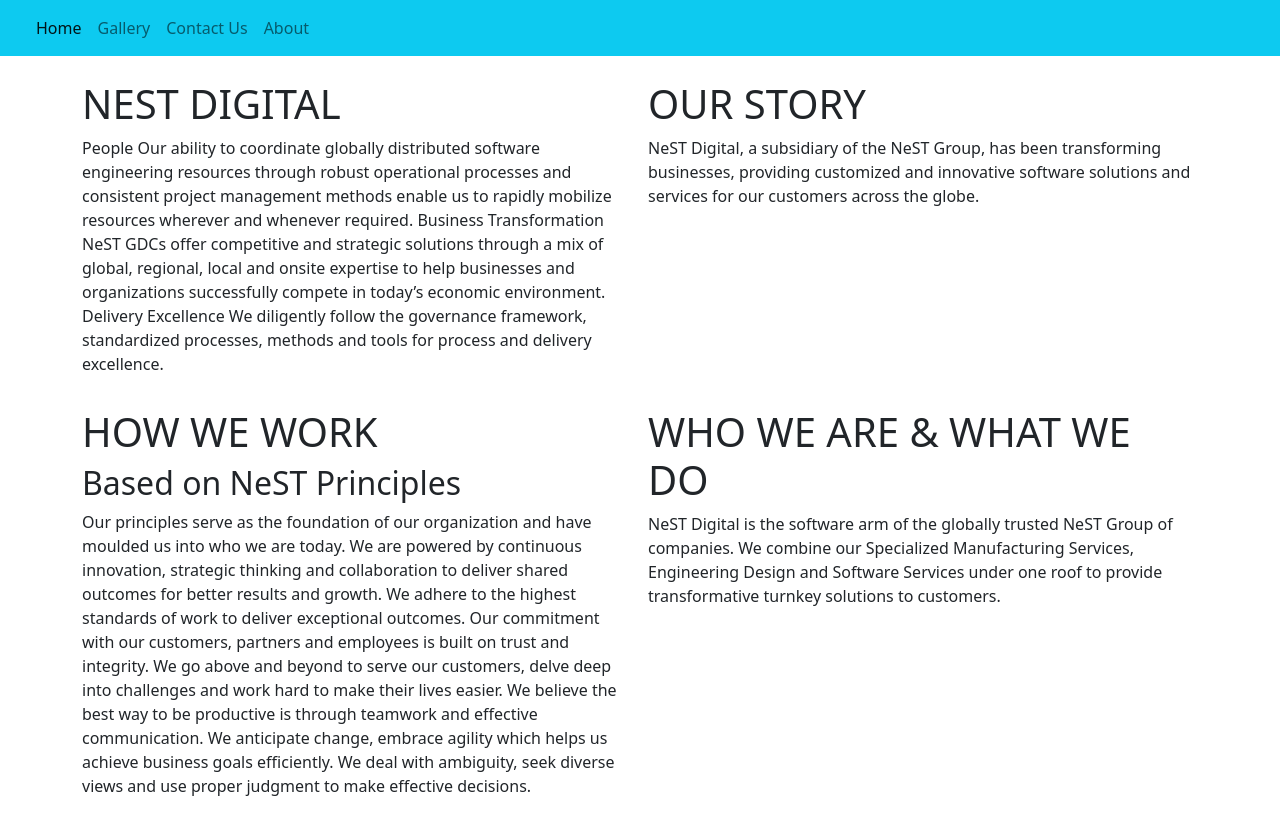
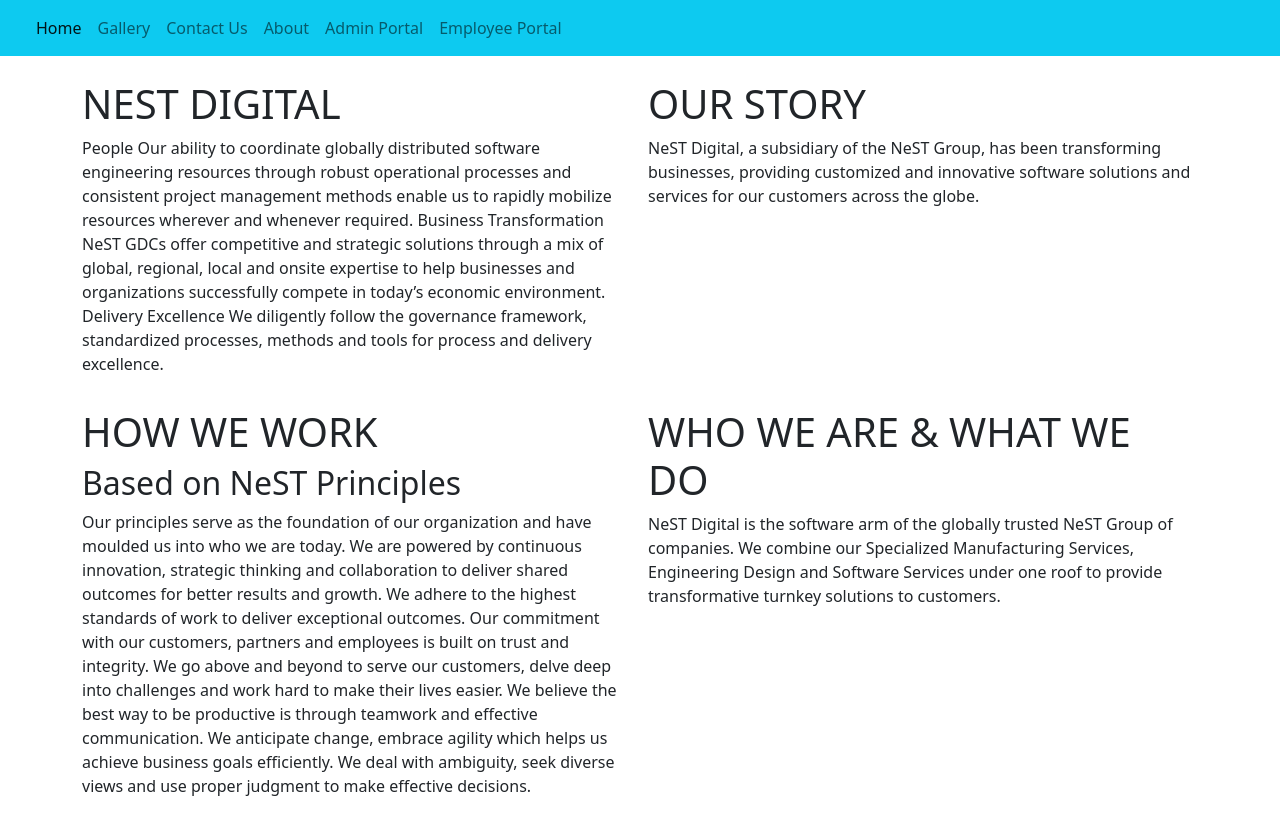
Before and after one commit to vishnubabu98/nestdigitalapp, an Angular app: page /about in a window 1280 px wide. Built offline with nearby package versions, Linux system fonts and the light colour scheme.

Commit message:
add some changes in navbar

```diff
--- a/src/app/navbar-home/navbar-home.component.html
+++ b/src/app/navbar-home/navbar-home.component.html
@@ -18,6 +18,12 @@
           <li class="nav-item">
             <a class="nav-link" routerLink="/about">About</a>
           </li>
+          <li class="nav-item">
+            <a class="nav-link" routerLink="/admin">Admin Portal</a>
+          </li>
+          <li class="nav-item">
+            <a class="nav-link" routerLink="/emp">Employee Portal</a>
+          </li>
         </ul>
       </div>
     </div>
```
